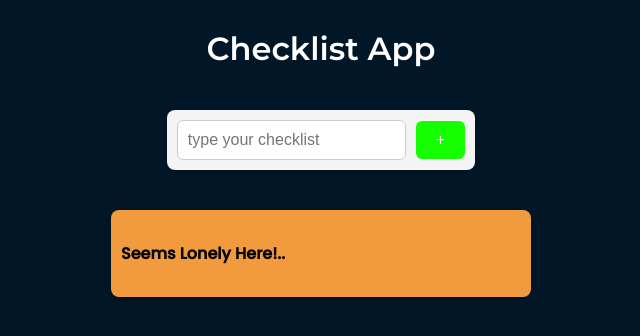
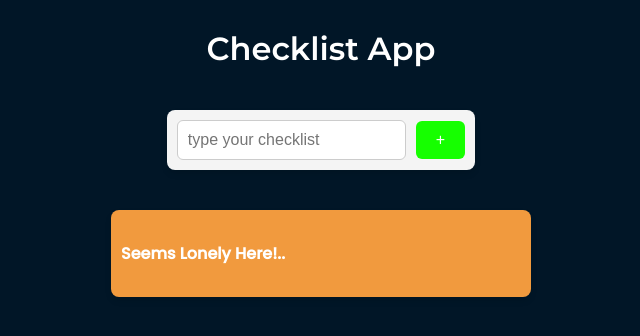
Before and after one commit to rama1832nathan/Checklist, a React app: page / in a window 1280 px wide. Shown: the top 336 px of the page, without its empty margins (319-959 px from the left). Built offline with nearby package versions, Linux system fonts and the light colour scheme; the HTML template or start-up script is replaced by a standard one.

Commit message:
Update TodoList.jsx

```diff
--- a/src/components/TodoList.jsx
+++ b/src/components/TodoList.jsx
@@ -12,7 +12,7 @@ const TodoList = ({ todos, removeTodo }) => {
             <button className={`${List.btn}`} onClick={() => removeTodo(index)}>Delete</button>
           </li>
         ))}
-      </ul>):((<h4>Seems lonely here!..</h4>))
+      </ul>):((<h4 style={{color:'white'}}>Seems lonely here!..</h4>))
   }
     </div>
   );
```
